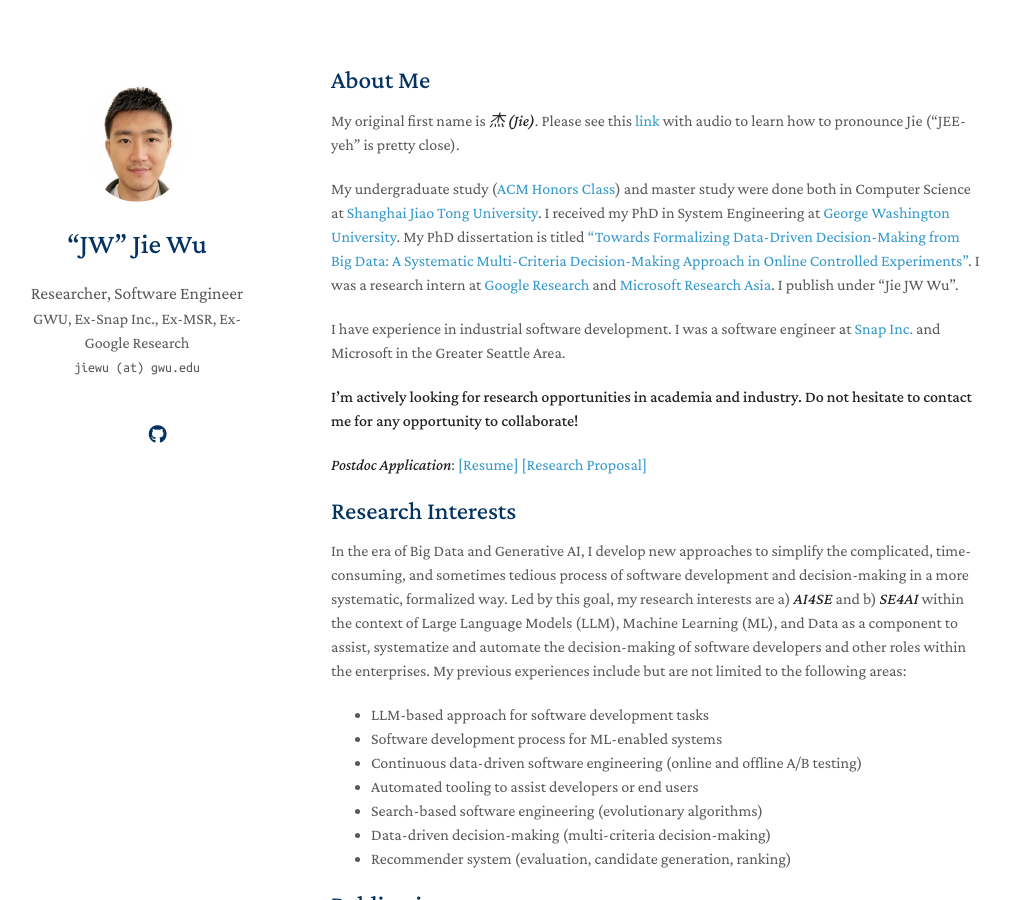
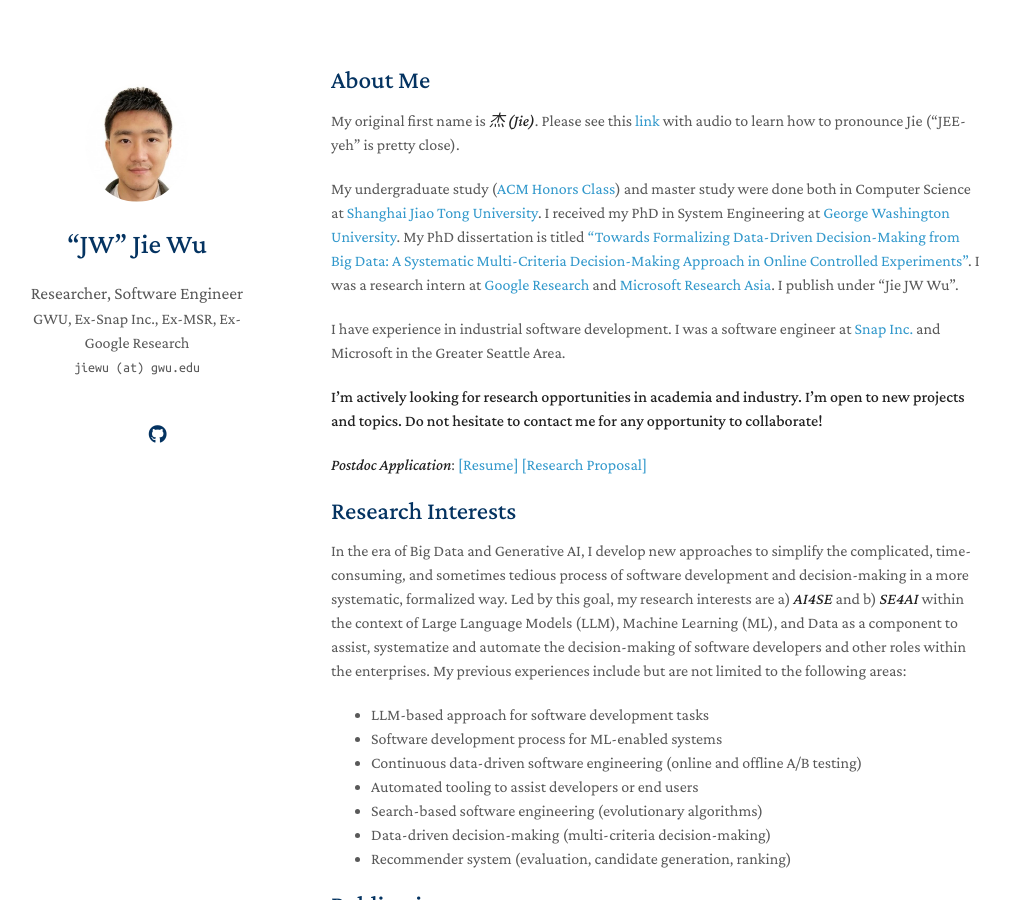
Before and after one commit to yaoyao-liu/minimal-light, a Jekyll site: the page built from index.md, in a window 1280 px wide and 900 px high. Shown: the whole window, without its empty margins (139-1148 px from the left). Built offline with Jekyll 4.4.1, drawn with Linux system fonts in a browser that asks for light colours; nearby versions of some CDN libraries; a style sheet for code colours, icons or effects is not loaded; our own code applies the rules of GitHub Pages for plain Markdown files.

Commit message:
Update index.md

```diff
--- a/index.md
+++ b/index.md
@@ -9,7 +9,7 @@
 
 I have experience in industrial software development. I was a software engineer at [Snap Inc.](https://snap.com/en-US) and Microsoft in the Greater Seattle Area.
 
-**I'm actively looking for research opportunities in academia and industry. Do not hesitate to contact me for any opportunity to collaborate!**
+**I'm actively looking for research opportunities in academia and industry. I'm open to new projects and topics. Do not hesitate to contact me for any opportunity to collaborate!**
 
 ***Postdoc Application***: [[Resume]](https://jie-jw-wu.github.io/assets/ResumeJW.pdf)  [[Research Proposal]](https://jie-jw-wu.github.io/assets/ResearchProposalJW.pdf)
 
```
